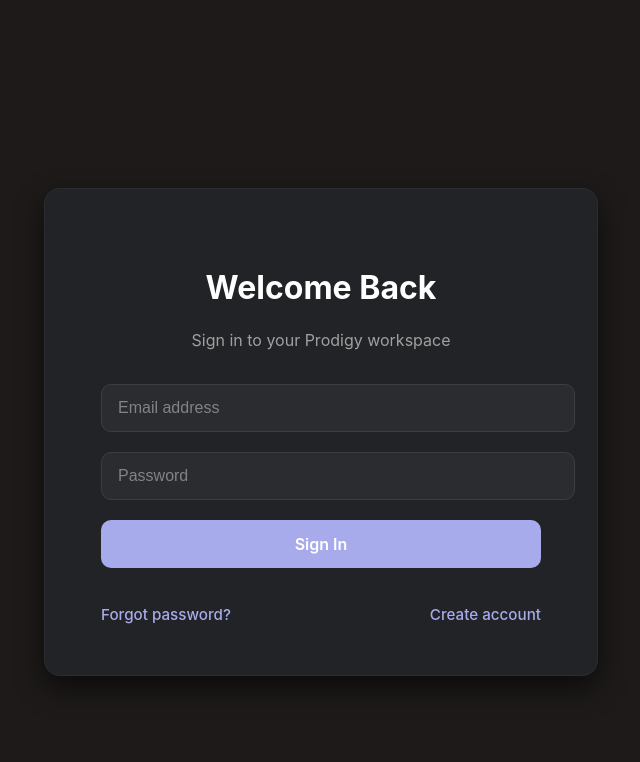
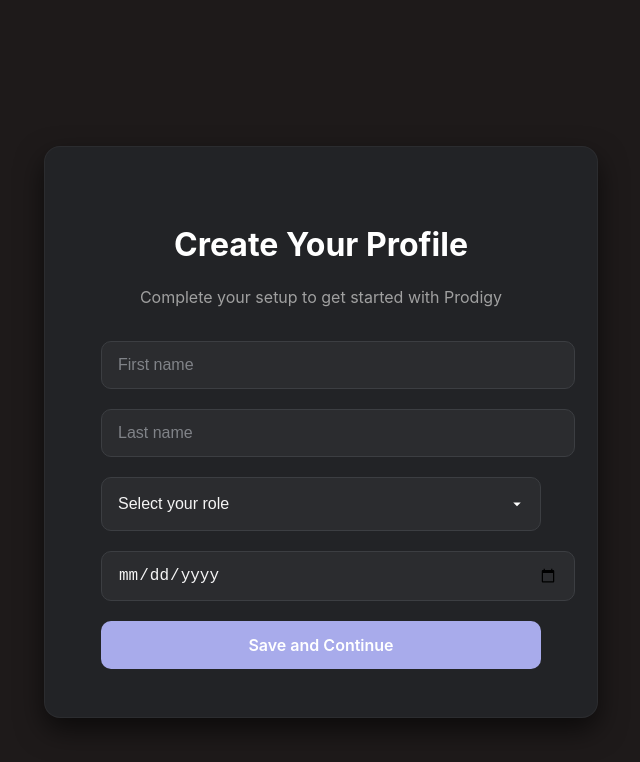
Before and after one commit to khangdoan514/hackutd-2025, a React (Vite) app in the folder prodigy/: page /profile-setup in a window 1280 px wide. Before the commit this address led to /login. Shown: the top 762 px of the page, without its empty margins (319-959 px from the left). Built offline with nearby package versions, Linux system fonts and the light colour scheme.

Commit message:
Connected pages

```diff
--- a/prodigy/src/App.jsx
+++ b/prodigy/src/App.jsx
@@ -7,6 +7,7 @@
 import Signup from './components/auth/Signup'
 import ForgotPassword from './components/auth/ForgotPassword'
 import ProfileSetup from './components/profile/ProfileSetup'
+import Dashboard from './components/pages/Dashboard'
 import './App.css'
 
 function App() {
@@ -55,10 +56,10 @@
         <Route path="/forgot-password" element={<ForgotPassword />} />
 
         {/* Profile Setup */}
-        <Route path="/profile-setup" element={isAuthenticated ? <ProfileSetup /> : <Navigate to="/login" />} />
+        <Route path="/profile-setup" element={<ProfileSetup />} />
 
         {/* Dashboard */}
-        <Route path="/home" element={isAuthenticated ? <HomePage /> : <Navigate to="/login" />} />
+        <Route path="/dashboard" element={<Dashboard />} />
 
         {/* Default */}
         <Route path="/" element={<Navigate to="/login" replace />} />
--- a/prodigy/src/components/auth/Login.jsx
+++ b/prodigy/src/components/auth/Login.jsx
@@ -1,10 +1,11 @@
 import React, { useState } from "react";
-import { Link } from "react-router-dom";
+import { useNavigate } from "react-router-dom";
 import "./Auth.css";
 import axios from "axios";
 
 const Login = () => {
   const [formData, setFormData] = useState({ email: "", password: "" });
+  const navigate = useNavigate();
 
   const handleChange = (e) => {
     const { name, value } = e.target;
@@ -17,14 +18,9 @@
       const response = await axios.post("http://localhost:3000/api/signin", formData);
       if (response.data.success) {
         console.log("Login successful");
-        const email = formData.email;
-        const password = formData.password;
-        // console("Email: " + email + ", password: " + password);
-        console.log("Login successful");
+        navigate("/profile-setup"); // Redirect to ProfileSetup
       }
-    }
-
-    catch (error) {
+    } catch (error) {
       console.log("Login failed:", error.response?.data?.message);
     }
   };
@@ -60,12 +56,12 @@
           </button>
 
           <div className="auth-links">
-            <Link to="/forgot-password" className="auth-link">
+            <a href="/forgot-password" className="auth-link">
               Forgot password?
-            </Link>
-            <Link to="/signup" className="auth-link">
+            </a>
+            <a href="/signup" className="auth-link">
               Create account
-            </Link>
+            </a>
           </div>
         </form>
       </div>
--- a/prodigy/src/components/profile/ProfileSetup.jsx
+++ b/prodigy/src/components/profile/ProfileSetup.jsx
@@ -11,8 +11,6 @@
     birthday: "",
   });
 
-  // Comment :D
-
   const handleChange = (e) => {
     const { name, value } = e.target;
     setFormData((prev) => ({ ...prev, [name]: value }));
@@ -21,7 +19,7 @@
   const handleSubmit = (e) => {
     e.preventDefault();
     console.log("Profile data:", formData);
-    navigate("/home");
+    navigate("/dashboard");
   };
 
   return (
```
